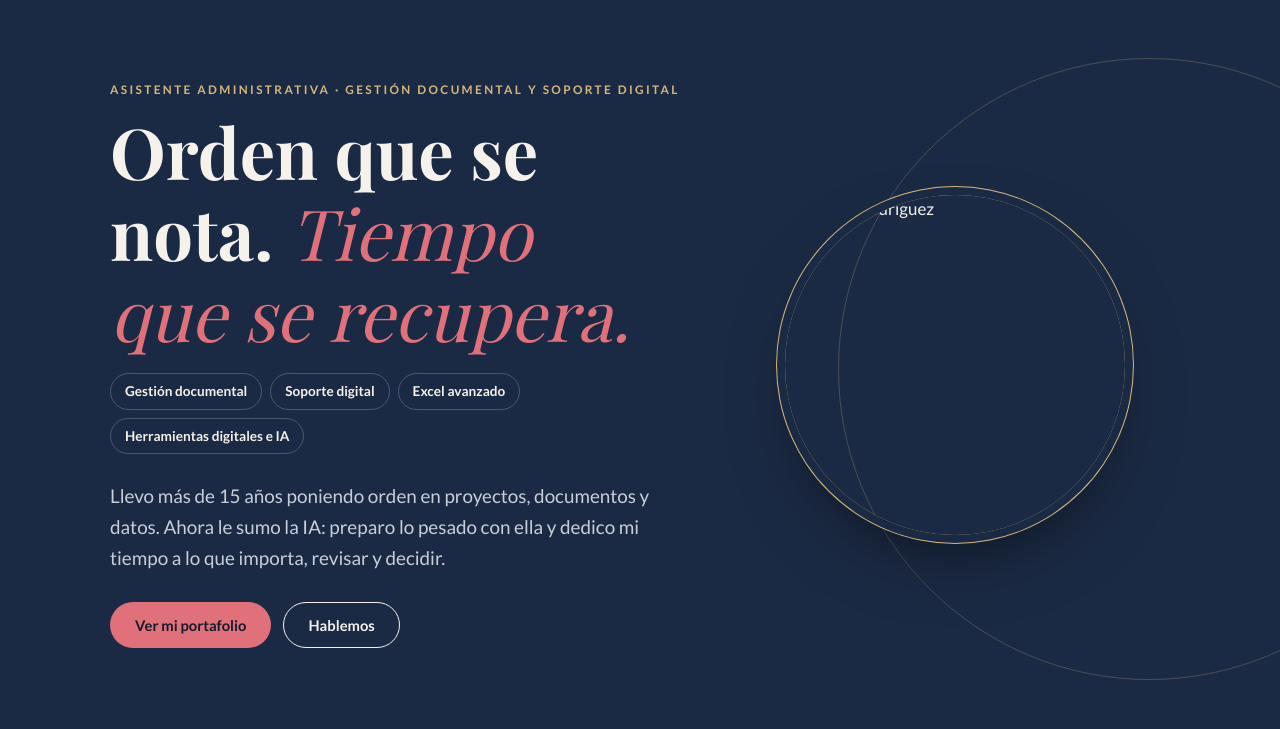
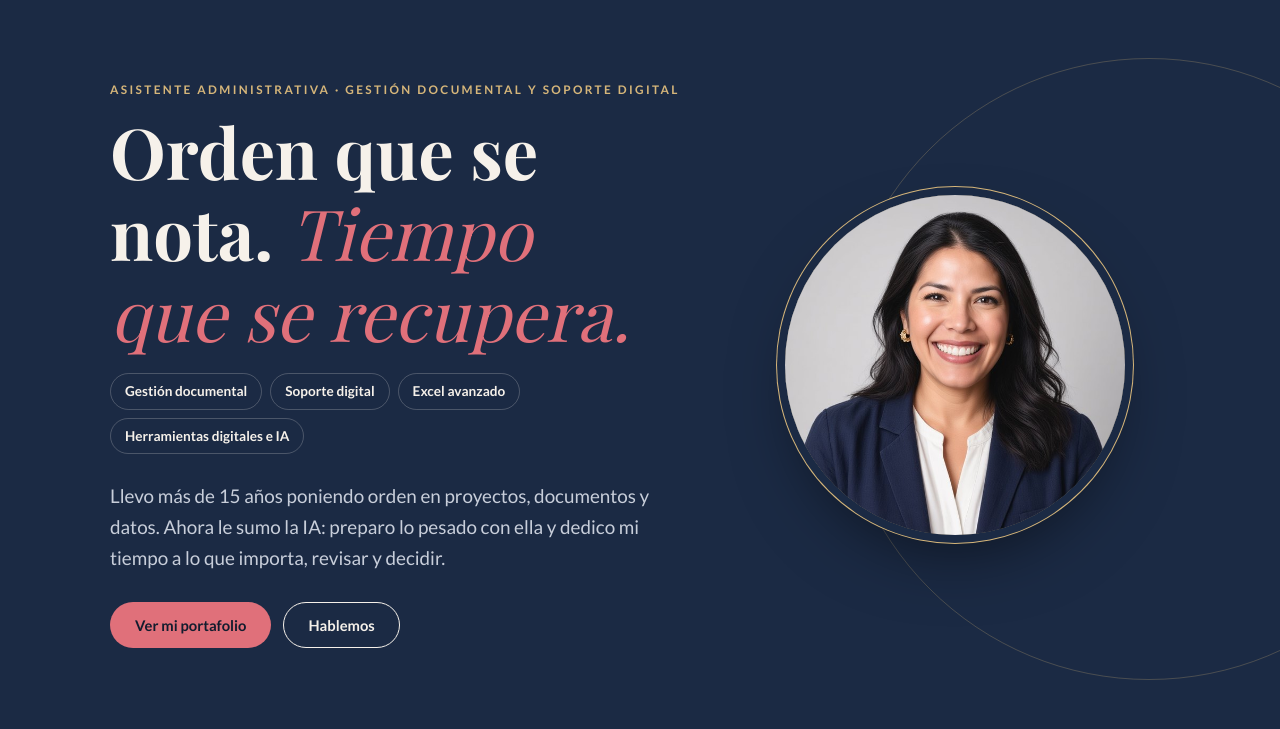
Before and after one commit to cinthiarodriguezr/Portafolio, a plain HTML site: page index.html in a window 1280 px wide. Shown: the part 71-800 px from the top of the page. Drawn offline with nearby package versions, Linux system fonts and the light colour scheme; a web font is replaced by a local one.

Commit message:
Add files via upload

```diff
--- a/index.html
+++ b/index.html
@@ -281,7 +281,7 @@ footer .wrap{display:flex;flex-wrap:wrap;justify-content:space-between;gap:10px}
         <a class="btn btn-ghost" href="#contacto">Hablemos</a>
       </div>
     </div>
-    <div class="photo"><img src="img/cinthia.jpg" alt="Cinthia Rodríguez" width="640" height="640"></div>
+    <div class="photo"><img src="cinthia.jpg" alt="Cinthia Rodríguez" width="640" height="640"></div>
   </div>
 </header>
 
@@ -404,7 +404,7 @@ footer .wrap{display:flex;flex-wrap:wrap;justify-content:space-between;gap:10px}
     <article class="project" id="p-dashboard">
       <div class="visual">
         <div class="mini" aria-hidden="true">
-          <div class="top"><img src="img/cinthia.jpg" alt=""><div><b>Cinthia Rodríguez</b><small>Asistente Administrativa · Orden que se nota</small></div></div>
+          <div class="top"><img src="cinthia.jpg" alt=""><div><b>Cinthia Rodríguez</b><small>Asistente Administrativa · Orden que se nota</small></div></div>
           <div class="tiles"><div><b>15+</b><span>años de experiencia</span></div><div><b>750+</b><span>proyectos</span></div><div><b>−60 %</b><span>tiempos y costes</span></div></div>
           <div class="bars">
             <div class="bar">Documental<i style="width:92%"></i></div>
@@ -514,8 +514,8 @@ footer .wrap{display:flex;flex-wrap:wrap;justify-content:space-between;gap:10px}
     <article class="project" id="p-brand">
       <div class="visual">
         <div class="stack">
-          <img class="shot" src="img/brandbook-portada.jpg" alt="Portada del brand book de Cinthia Rodríguez" width="1200" height="750">
-          <img class="shot" src="img/brandbook-paleta.jpg" alt="Página de paleta de color del brand book" width="1200" height="750">
+          <img class="shot" src="brandbook-portada.jpg" alt="Portada del brand book de Cinthia Rodríguez" width="1200" height="750">
+          <img class="shot" src="brandbook-paleta.jpg" alt="Página de paleta de color del brand book" width="1200" height="750">
         </div>
       </div>
       <div class="body">
@@ -535,7 +535,7 @@ footer .wrap{display:flex;flex-wrap:wrap;justify-content:space-between;gap:10px}
     <article class="project" id="p-linkedin">
       <div class="visual">
         <div class="li" aria-hidden="true">
-          <div class="who"><img src="img/cinthia.jpg" alt=""><div><b>Cinthia Rodríguez</b><small>Asistente Administrativa | Gestión Documental y Soporte Digital</small></div></div>
+          <div class="who"><img src="cinthia.jpg" alt=""><div><b>Cinthia Rodríguez</b><small>Asistente Administrativa | Gestión Documental y Soporte Digital</small></div></div>
           <p style="margin:0 0 6px">Y en este espacio voy a hablar de:</p>
           <ol>
             <li>Orden y gestión documental que ahorra tiempo.</li>
```
